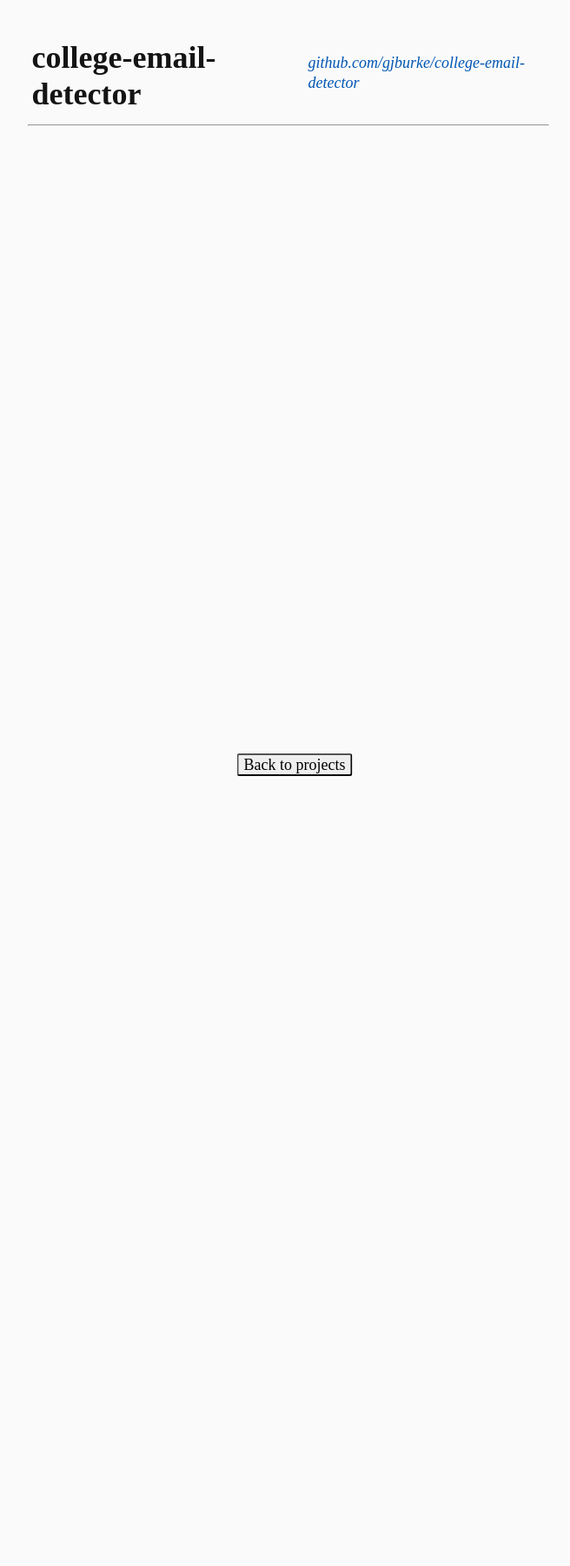
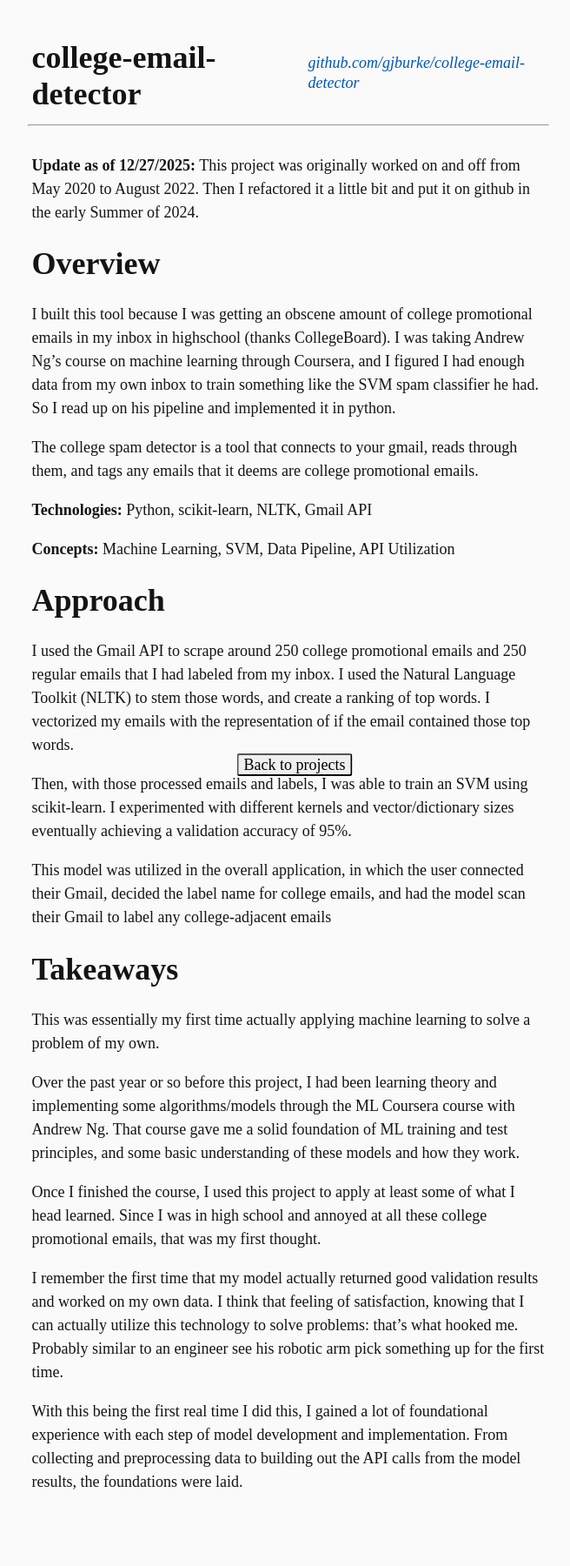
Before and after one commit to gjburke/gjburke.github.io, a Jekyll site: the page built from collections/_projects/college-email-detector.markdown, in a window 1280 px wide. Shown: the whole page at 87% size, without its empty margins (301-957 px from the left). Built offline with Jekyll 4.4.1, drawn with Linux system fonts in a browser that asks for light colours; before the commit the page ends 900 px from its top, so only the background shows below that.

Commit message:
College email detector added

```diff
--- a/collections/_projects/college-email-detector.markdown
+++ b/collections/_projects/college-email-detector.markdown
@@ -6,12 +6,44 @@ link: github.com/gjburke/college-email-detector
 logo: /assets/images/for-projects/college-email-detector/logo.svg
 stack:
  - Python
- - Flask
- - Keras
- - SQLite
+ - scikit-learn
+ - Gmail API
+ - NLTK
 concepts:
  - Machine Learning
- - Neural Networks
- - Web Development
+ - Data Pipeline
+ - API Utilization
 number: 0
 ---
+
+**Update as of 12/27/2025:** This project was originally worked on and off from May 2020 to August 2022. Then I refactored it a little bit and put it on github in the early Summer of 2024.
+
+# Overview
+
+I built this tool because I was getting an obscene amount of college promotional emails in my inbox in highschool (thanks CollegeBoard). I was taking Andrew Ng's course on machine learning through Coursera, and I figured I had enough data from my own inbox to train something like the SVM spam classifier he had. So I read up on his pipeline and implemented it in python.
+
+The college spam detector is a tool that connects to your gmail, reads through them, and tags any emails that it deems are college promotional emails.
+
+**Technologies:** Python, scikit-learn, NLTK, Gmail API
+
+**Concepts:** Machine Learning, SVM, Data Pipeline, API Utilization
+
+# Approach
+
+I used the Gmail API to scrape around 250 college promotional emails and 250 regular emails that I had labeled from my inbox. I used the Natural Language Toolkit (NLTK) to stem those words, and create a ranking of top words. I vectorized my emails with the representation of if the email contained those top words.
+
+Then, with those processed emails and labels, I was able to train an SVM using scikit-learn. I experimented with different kernels and vector/dictionary sizes eventually achieving a validation accuracy of 95%.
+
+This model was utilized in the overall application, in which the user connected their Gmail, decided the label name for college emails, and had the model scan their Gmail to label any college-adjacent emails
+
+# Takeaways
+
+This was essentially my first time actually applying machine learning to solve a problem of my own.
+
+Over the past year or so before this project, I had been learning theory and implementing some algorithms/models through the ML Coursera course with Andrew Ng. That course gave me a solid foundation of ML training and test principles, and some basic understanding of these models and how they work.
+
+Once I finished the course, I used this project to apply at least some of what I head learned. Since I was in high school and annoyed at all these college promotional emails, that was my first thought.
+
+I remember the first time that my model actually returned good validation results and worked on my own data. I think that feeling of satisfaction, knowing that I can actually utilize this technology to solve problems: that's what hooked me. Probably similar to an engineer see his robotic arm pick something up for the first time.
+
+With this being the first real time I did this, I gained a lot of foundational experience with each step of model development and implementation. From collecting and preprocessing data to building out the API calls from the model results, the foundations were laid.
```
